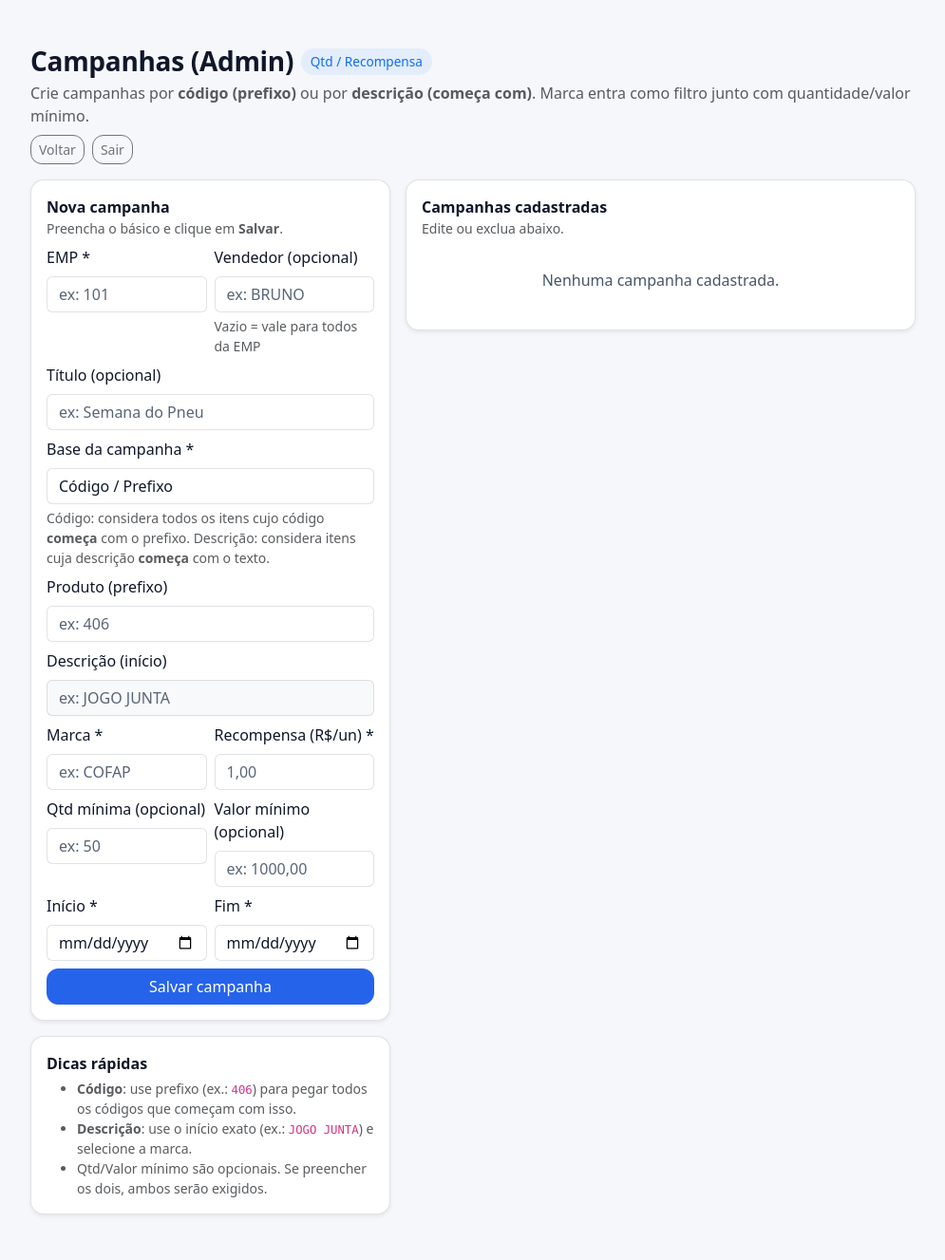
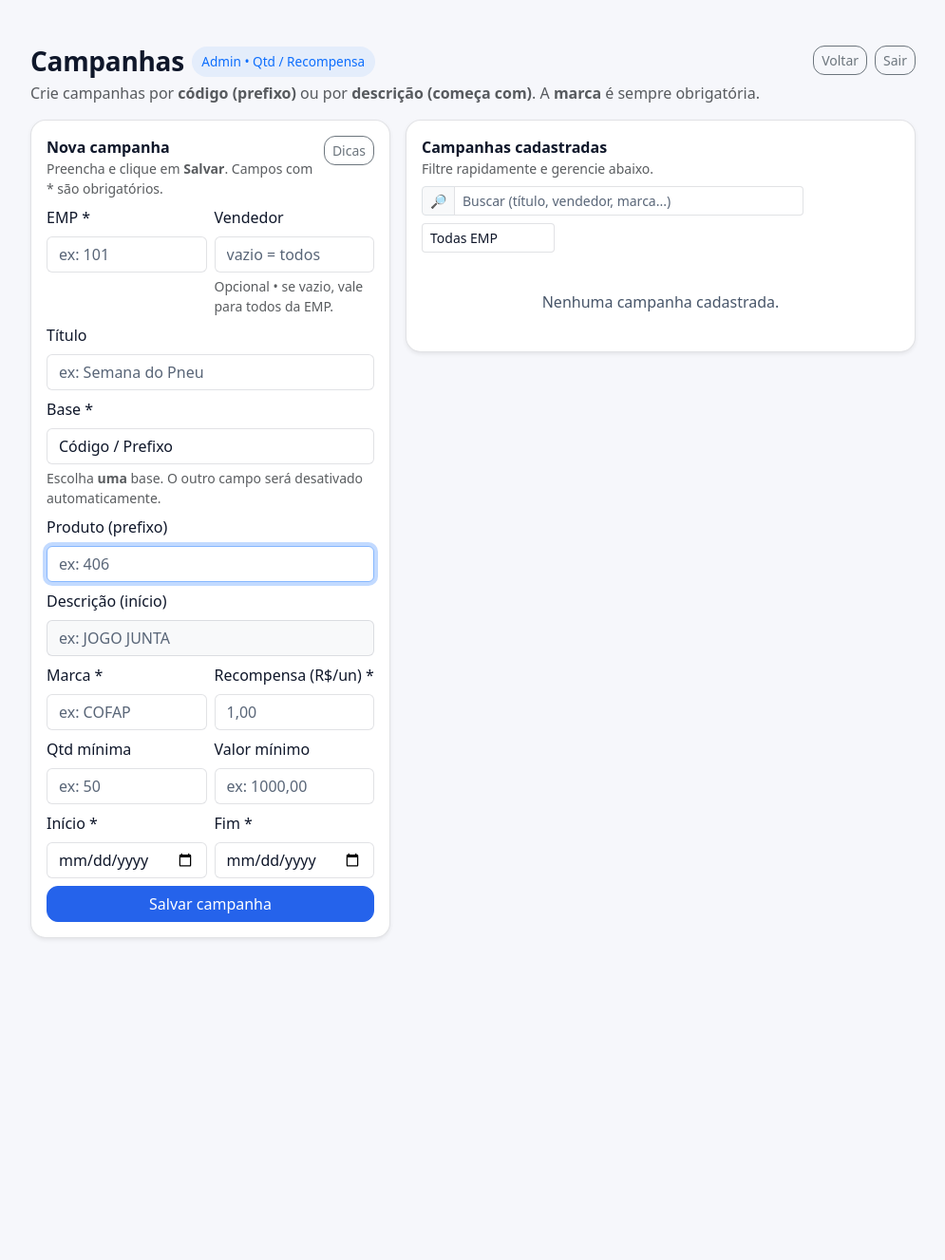
Before and after one commit to BrunoLenon/SistemaVendas, a Flask app: page /admin/campanhas in a window 1280 px wide. Shown: the part 57-1384 px from the top of the page at 95% size, without its empty margins (142-1137 px from the left). After the commit the page ends 1046 px from the top, so only its background shows below. Run offline with Flask 3, Linux system fonts and the light colour scheme; the visitor is signed in with stand-in values (Sample User, id 1); data that the repository does not hold is empty; some libraries are stand-ins or nearby versions.

Commit message:
Update admin_campanhas_qtd.html

```diff
--- a/web/templates/admin_campanhas_qtd.html
+++ b/web/templates/admin_campanhas_qtd.html
@@ -1,24 +1,20 @@
 {% extends "base.html" %}
 
-{% block title %}Admin - Campanhas{% endblock %}
+{% block title %}Admin — Campanhas{% endblock %}
 
 {% block extra_head %}
 <style>
   .page-title{font-weight:700; letter-spacing:-.3px}
   .subtitle{color:var(--bs-secondary-color)}
-  .chip{display:inline-flex; align-items:center; gap:.35rem; padding:.25rem .6rem; border-radius:999px; background:rgba(13,110,253,.08); color:#0d6efd; font-size:.85rem}
+  .mono{font-variant-numeric: tabular-nums;}
+  .kpi{display:inline-flex; align-items:center; gap:.4rem; padding:.35rem .65rem; border-radius:999px; background:rgba(13,110,253,.08); color:#0d6efd; font-size:.85rem}
+  .card-soft{border-radius:1rem}
+  .sticky-col{position:sticky; top:1rem}
   .table thead th{white-space:nowrap}
-  .mono{font-variant-numeric: tabular-nums;}
-  .sticky-actions{position:sticky; top:.75rem}
-  .emp-chipbar{overflow:auto; padding-bottom:.25rem; -webkit-overflow-scrolling:touch}
-  .emp-chipbar .btn{flex:0 0 auto; white-space:nowrap}
-  .emp-chipbar::-webkit-scrollbar{height:6px}
-  .emp-chipbar::-webkit-scrollbar-thumb{background:rgba(0,0,0,.12); border-radius:999px}
-  .accordion-body .table-responsive{max-height:60vh; overflow:auto}
-  .accordion-button{gap:.5rem}
-  @media (max-width: 768px){
-    .sticky-actions{position:static}
-    .table-responsive{border-radius: .75rem}
+  .truncate{max-width:280px; white-space:nowrap; overflow:hidden; text-overflow:ellipsis}
+  @media (max-width: 991px){
+    .sticky-col{position:static}
+    .truncate{max-width:220px}
   }
 </style>
 {% endblock %}
@@ -28,13 +24,15 @@
 
   <div class="d-flex flex-wrap justify-content-between align-items-start gap-2 mb-3">
     <div>
-      <div class="d-flex align-items-center gap-2">
-        <h3 class="m-0 page-title">Campanhas (Admin)</h3>
-        <span class="chip">Qtd / Recompensa</span>
+      <div class="d-flex flex-wrap align-items-center gap-2">
+        <h3 class="m-0 page-title">Campanhas</h3>
+        <span class="kpi">Admin • Qtd / Recompensa</span>
       </div>
-      <div class="subtitle mt-1">Crie campanhas por <b>código (prefixo)</b> ou por <b>descrição (começa com)</b>. Marca entra como filtro junto com quantidade/valor mínimo.</div>
+      <div class="subtitle mt-1">
+        Crie campanhas por <b>código (prefixo)</b> ou por <b>descrição (começa com)</b>. A <b>marca</b> é sempre obrigatória.
       </div>
-    <div class="d-flex gap-2 sticky-actions">
+    </div>
+    <div class="d-flex gap-2">
       <a class="btn btn-outline-secondary btn-sm" href="{{ url_for('dashboard') }}">Voltar</a>
       <a class="btn btn-outline-secondary btn-sm" href="{{ url_for('auth.logout') }}">Sair</a>
     </div>
@@ -48,17 +46,35 @@
   {% endif %}
 
   <div class="row g-3">
+
+    <!-- COLUNA ESQUERDA: CRIAR -->
     <div class="col-lg-5">
-      <div class="card shadow-sm">
+      <div class="sticky-col">
+
+        <div class="card shadow-sm card-soft">
           <div class="card-body">
-          <div class="d-flex justify-content-between align-items-center mb-2">
+            <div class="d-flex justify-content-between align-items-start gap-2 mb-2">
               <div>
                 <div class="fw-semibold">Nova campanha</div>
-              <div class="subtitle small">Preencha o básico e clique em <b>Salvar</b>.</div>
+                <div class="subtitle small">Preencha e clique em <b>Salvar</b>. Campos com * são obrigatórios.</div>
+              </div>
+              <button class="btn btn-sm btn-outline-secondary" type="button" data-bs-toggle="collapse" data-bs-target="#tipsCollapse" aria-expanded="false">
+                Dicas
+              </button>
+            </div>
+
+            <div class="collapse" id="tipsCollapse">
+              <div class="alert alert-light border small mb-3">
+                <div class="fw-semibold mb-1">Boas práticas</div>
+                <ul class="mb-0">
+                  <li><b>Código</b>: use prefixo (ex.: <code>406</code>) para pegar todos os códigos que começam com isso.</li>
+                  <li><b>Descrição</b>: use o início exato (ex.: <code>JOGO JUNTA</code>) e selecione a marca.</li>
+                  <li><b>Qtd/Valor mínimo</b>: opcionais. Se preencher os dois, ambos serão exigidos.</li>
+                </ul>
               </div>
             </div>
 
-          <form method="post" class="row g-2">
+            <form method="post" class="row g-2" id="frmCampanha">
               <input type="hidden" name="acao" value="criar">
 
               <div class="col-6">
@@ -67,33 +83,33 @@
               </div>
 
               <div class="col-6">
-              <label class="form-label">Vendedor (opcional)</label>
-              <input class="form-control" type="text" name="vendedor" placeholder="ex: BRUNO">
-              <div class="form-text">Vazio = vale para todos da EMP</div>
+                <label class="form-label">Vendedor</label>
+                <input class="form-control" type="text" name="vendedor" placeholder="vazio = todos">
+                <div class="form-text">Opcional • se vazio, vale para todos da EMP.</div>
               </div>
 
               <div class="col-12">
-              <label class="form-label">Título (opcional)</label>
+                <label class="form-label">Título</label>
                 <input class="form-control" type="text" name="titulo" placeholder="ex: Semana do Pneu">
               </div>
 
               <div class="col-12">
-              <label class="form-label">Base da campanha *</label>
+                <label class="form-label">Base *</label>
                 <select class="form-select" name="campo_match" id="campo_match">
                   <option value="codigo" selected>Código / Prefixo</option>
                   <option value="descricao">Descrição (começa com...)</option>
                 </select>
-              <div class="form-text">Código: considera todos os itens cujo código <b>começa</b> com o prefixo. Descrição: considera itens cuja descrição <b>começa</b> com o texto.</div>
+                <div class="form-text">Escolha <b>uma</b> base. O outro campo será desativado automaticamente.</div>
               </div>
 
               <div class="col-12">
                 <label class="form-label">Produto (prefixo)</label>
-              <input class="form-control" type="text" name="produto_prefixo" id="produto_prefixo" placeholder="ex: 406" >
+                <input class="form-control" type="text" name="produto_prefixo" id="produto_prefixo" placeholder="ex: 406">
               </div>
 
               <div class="col-12">
                 <label class="form-label">Descrição (início)</label>
-              <input class="form-control" type="text" name="descricao_prefixo" id="descricao_prefixo" placeholder="ex: JOGO JUNTA" >
+                <input class="form-control" type="text" name="descricao_prefixo" id="descricao_prefixo" placeholder="ex: JOGO JUNTA">
               </div>
 
               <div class="col-6">
@@ -107,12 +123,12 @@
               </div>
 
               <div class="col-6">
-              <label class="form-label">Qtd mínima (opcional)</label>
-              <input class="form-control" type="text" name="qtd_minima" placeholder="ex: 50">
+                <label class="form-label">Qtd mínima</label>
+                <input class="form-control" type="text" name="qtd_minima" inputmode="numeric" placeholder="ex: 50">
               </div>
 
               <div class="col-6">
-              <label class="form-label">Valor mínimo (opcional)</label>
+                <label class="form-label">Valor mínimo</label>
                 <input class="form-control" type="text" name="valor_minimo" placeholder="ex: 1000,00">
               </div>
 
@@ -127,140 +143,150 @@
               </div>
 
               <div class="col-12 d-grid mt-2">
-              <button class="btn btn-primary" type="submit">Salvar campanha</button>
+                <button class="btn btn-primary" type="submit" id="btnSalvar">
+                  <span class="spinner-border spinner-border-sm d-none" id="spSalvar" role="status" aria-hidden="true"></span>
+                  <span id="txSalvar">Salvar campanha</span>
+                </button>
               </div>
             </form>
+
           </div>
         </div>
 
-      <div class="card shadow-sm mt-3">
-        <div class="card-body">
-          <div class="fw-semibold mb-1">Dicas rápidas</div>
-          <ul class="mb-0 small subtitle">
-            <li><b>Código</b>: use prefixo (ex.: <code>406</code>) para pegar todos os códigos que começam com isso.</li>
-            <li><b>Descrição</b>: use o início exato (ex.: <code>JOGO JUNTA</code>) e selecione a marca.</li>
-            <li>Qtd/Valor mínimo são opcionais. Se preencher os dois, ambos serão exigidos.</li>
-          </ul>
-        </div>
       </div>
     </div>
 
+    <!-- COLUNA DIREITA: LISTA -->
     <div class="col-lg-7">
-      <div class="card shadow-sm">
+      <div class="card shadow-sm card-soft">
         <div class="card-body">
-          <div class="d-flex flex-wrap justify-content-between align-items-center gap-2 mb-2">
+          <div class="d-flex flex-wrap justify-content-between align-items-end gap-2 mb-3">
             <div>
               <div class="fw-semibold">Campanhas cadastradas</div>
-              <div class="subtitle small">Edite ou exclua abaixo.</div>
+              <div class="subtitle small">Filtre rapidamente e gerencie abaixo.</div>
+            </div>
+
+            <div class="d-flex flex-wrap gap-2">
+              <div class="input-group input-group-sm" style="min-width:240px">
+                <span class="input-group-text">🔎</span>
+                <input type="text" class="form-control" id="qSearch" placeholder="Buscar (título, vendedor, marca...)">
+              </div>
+
+              <select class="form-select form-select-sm" id="empFilter" style="width:auto; min-width:140px">
+                <option value="ALL" selected>Todas EMP</option>
+                {% set grouped_emps = campanhas|groupby('emp') %}
+                {% for g in grouped_emps %}
+                  {% if g.grouper %}
+                    <option value="{{ g.grouper }}">EMP {{ g.grouper }}</option>
+                  {% endif %}
+                {% endfor %}
+              </select>
             </div>
           </div>
 
-          {% set grouped = campanhas|groupby('emp') %}
           {% if campanhas|length == 0 %}
             <div class="text-center text-muted py-4">Nenhuma campanha cadastrada.</div>
           {% else %}
-
-  <div class="d-flex flex-nowrap gap-2 mb-3 emp-chipbar">
-    {% for g in grouped %}
-      {% set empv = g.grouper %}
-      {% set emp_label = empv if empv else 'SEM EMP' %}
-      <button class="btn btn-sm btn-outline-primary rounded-pill"
-              type="button"
-              data-bs-toggle="collapse"
-              data-bs-target="#emp-collapse-{{ loop.index }}"
-              aria-expanded="false"
-              aria-controls="emp-collapse-{{ loop.index }}">
-        EMP {{ emp_label }} <span class="badge text-bg-primary ms-1">{{ g.list|length }}</span>
-      </button>
-    {% endfor %}
-  </div>
-
-  <div class="accordion" id="accEmpCampanhas">
-    {% for g in grouped %}
-      {% set empv = g.grouper %}
-      {% set emp_label = empv if empv else 'SEM EMP' %}
-      <div class="accordion-item">
-        <h2 class="accordion-header" id="emp-heading-{{ loop.index }}">
-          <button class="accordion-button collapsed" type="button"
-                  data-bs-toggle="collapse"
-                  data-bs-target="#emp-collapse-{{ loop.index }}"
-                  aria-expanded="false"
-                  aria-controls="emp-collapse-{{ loop.index }}">
-            <span class="fw-semibold">EMP {{ emp_label }}</span>
-            <span class="ms-2 badge text-bg-secondary">{{ g.list|length }} campanha(s)</span>
-          </button>
-        </h2>
-        <div id="emp-collapse-{{ loop.index }}" class="accordion-collapse collapse"
-             aria-labelledby="emp-heading-{{ loop.index }}" data-bs-parent="#accEmpCampanhas">
-          <div class="accordion-body p-0">
             <div class="table-responsive">
-              <table class="table table-sm align-middle mb-0">
+              <table class="table table-sm align-middle mb-0" id="tblCampanhas">
                 <thead class="table-light">
                   <tr>
                     <th>#</th>
-                    <th>Título</th>
+                    <th>EMP</th>
+                    <th>Título / Base</th>
                     <th>Vendedor</th>
-                    <th>Base</th>
                     <th>Marca</th>
-                    <th class="text-end">Qtd mín</th>
-                    <th class="text-end">Valor mín</th>
+                    <th class="text-end">Mínimos</th>
                     <th class="text-end">R$/un</th>
                     <th>Vigência</th>
                     <th class="text-end">Ações</th>
                   </tr>
                 </thead>
                 <tbody>
-                  {% for c in g.list %}
-                  <tr>
+                  {% for c in campanhas %}
+                    <tr data-emp="{{ c.emp or '' }}" data-search="{{ (c.titulo or '') ~ ' ' ~ (c.vendedor or '') ~ ' ' ~ (c.marca or '') ~ ' ' ~ (c.produto_prefixo or '') ~ ' ' ~ (c.descricao_prefixo or '') }}">
                       <td class="mono">{{ c.id }}</td>
-                    <td class="text-truncate" style="max-width:260px" title="{{ c.titulo or '' }}">{{ c.titulo or '-' }}</td>
+                      <td class="mono">{{ c.emp or '-' }}</td>
+                      <td>
+                        <div class="fw-semibold truncate" title="{{ c.titulo or '' }}">{{ c.titulo or '-' }}</div>
+                        <div class="small text-muted">
+                          {% if c.campo_match == 'codigo' %}
+                            <span class="badge text-bg-light border">Código</span>
+                            <span class="mono">{{ c.produto_prefixo or '-' }}</span>
+                          {% else %}
+                            <span class="badge text-bg-light border">Descrição</span>
+                            <span class="truncate d-inline-block" style="vertical-align:bottom" title="{{ c.descricao_prefixo or '' }}">{{ c.descricao_prefixo or '-' }}</span>
+                          {% endif %}
+                        </div>
+                      </td>
                       <td>{{ c.vendedor or 'TODOS' }}</td>
-                    <td>
-                      {% if c.campo_match == 'codigo' %}
-                        <span class="chip">Código</span>
-                        <div class="small text-muted mono">{{ c.produto_prefixo or '-' }}</div>
-                      {% else %}
-                        <span class="chip">Descrição</span>
-                        <div class="small text-muted text-truncate" style="max-width:220px" title="{{ c.descricao_prefixo or '' }}">{{ c.descricao_prefixo or '-' }}</div>
-                      {% endif %}
+                      <td class="mono">{{ c.marca or '-' }}</td>
+                      <td class="text-end mono">
+                        {% if c.qtd_minima %}{{ c.qtd_minima }}{% else %}-{% endif %}
+                        <span class="text-muted">/</span>
+                        {% if c.valor_minimo %}R$ {{ '%.2f'|format(c.valor_minimo) }}{% else %}-{% endif %}
                       </td>
-                    <td class="mono">{{ c.marca or '-' }}</td>
-                    <td class="text-end mono">{{ (c.qtd_minima or 0) }}</td>
-                    <td class="text-end mono">{{ 'R$ ' ~ '%.2f'|format(c.valor_minimo or 0) }}</td>
-                    <td class="text-end mono">{{ 'R$ ' ~ '%.2f'|format(c.recompensa_unit or 0) }}</td>
+                      <td class="text-end mono">R$ {{ '%.2f'|format(c.recompensa_unit or 0) }}</td>
                       <td class="small">
                         {{ c.data_inicio.strftime('%d/%m/%Y') if c.data_inicio else '-' }}<br>
                         {{ c.data_fim.strftime('%d/%m/%Y') if c.data_fim else '-' }}
                       </td>
                       <td class="text-end">
-                      <form method="post" class="d-inline">
-                        <input type="hidden" name="acao" value="excluir">
-                        <input type="hidden" name="id" value="{{ c.id }}">
-                        <button class="btn btn-sm btn-outline-danger">Excluir</button>
-                      </form>
+                        <button class="btn btn-sm btn-outline-danger" type="button"
+                                data-bs-toggle="modal" data-bs-target="#delModal"
+                                data-id="{{ c.id }}" data-title="{{ c.titulo or ('Campanha #' ~ c.id) }}">
+                          Excluir
+                        </button>
                       </td>
                     </tr>
                   {% endfor %}
                 </tbody>
               </table>
             </div>
+
+            <div class="subtitle small mt-2">
+              Mostrando <span class="mono" id="rowCount">{{ campanhas|length }}</span> campanha(s).
             </div>
-        </div>
-      </div>
-    {% endfor %}
-  </div>
-
           {% endif %}
 
         </div>
       </div>
     </div>
+
+  </div>
 </div>
 
+<!-- Modal excluir -->
+<div class="modal fade" id="delModal" tabindex="-1" aria-hidden="true">
+  <div class="modal-dialog">
+    <div class="modal-content" style="border-radius:1rem">
+      <div class="modal-header">
+        <div>
+          <div class="fw-semibold">Confirmar exclusão</div>
+          <div class="subtitle small" id="delTitle">Campanha</div>
+        </div>
+        <button type="button" class="btn btn-outline-secondary btn-sm" data-bs-dismiss="modal">Fechar</button>
+      </div>
+      <div class="modal-body">
+        <div class="alert alert-warning mb-0">
+          Essa ação não pode ser desfeita.
+        </div>
+      </div>
+      <div class="modal-footer">
+        <form method="post" id="delForm" class="m-0">
+          <input type="hidden" name="acao" value="excluir">
+          <input type="hidden" name="id" id="delId" value="">
+          <button class="btn btn-outline-secondary" type="button" data-bs-dismiss="modal">Cancelar</button>
+          <button class="btn btn-danger" type="submit">Excluir</button>
+        </form>
+      </div>
+    </div>
+  </div>
 </div>
 
 <script>
 (function(){
+  // Toggle campos por base
   function toggleMatchFields() {
     var sel = document.getElementById('campo_match');
     var tipo = (sel && sel.value) ? sel.value : 'codigo';
@@ -276,6 +302,7 @@
       cod.classList.add('bg-light');
       desc.disabled = false;
       desc.classList.remove('bg-light');
+      desc.focus();
     } else {
       cod.required = true;
       desc.required = false;
@@ -284,12 +311,64 @@
       desc.classList.add('bg-light');
       cod.disabled = false;
       cod.classList.remove('bg-light');
+      cod.focus();
     }
   }
   document.addEventListener('change', function(e){
     if(e && e.target && e.target.id === 'campo_match') toggleMatchFields();
   });
   toggleMatchFields();
+
+  // UX: botão salvar loading
+  var frm = document.getElementById('frmCampanha');
+  if(frm){
+    frm.addEventListener('submit', function(){
+      var b = document.getElementById('btnSalvar');
+      var sp = document.getElementById('spSalvar');
+      var tx = document.getElementById('txSalvar');
+      if(b){ b.disabled = true; }
+      if(sp){ sp.classList.remove('d-none'); }
+      if(tx){ tx.textContent = 'Salvando...'; }
+    });
+  }
+
+  // Modal excluir
+  var delModal = document.getElementById('delModal');
+  if(delModal){
+    delModal.addEventListener('show.bs.modal', function(event){
+      var btn = event.relatedTarget;
+      var id = btn.getAttribute('data-id');
+      var title = btn.getAttribute('data-title');
+      document.getElementById('delId').value = id;
+      document.getElementById('delTitle').textContent = title;
+    });
+  }
+
+  // Filtro client-side
+  function applyFilters(){
+    var q = (document.getElementById('qSearch')?.value || '').toLowerCase().trim();
+    var emp = document.getElementById('empFilter')?.value || 'ALL';
+    var rows = document.querySelectorAll('#tblCampanhas tbody tr');
+    var shown = 0;
+
+    rows.forEach(function(r){
+      var okEmp = (emp === 'ALL') || (String(r.getAttribute('data-emp')||'') === String(emp));
+      var hay = String(r.getAttribute('data-search')||'').toLowerCase();
+      var okQ = (!q) || (hay.indexOf(q) >= 0);
+      var show = okEmp && okQ;
+      r.style.display = show ? '' : 'none';
+      if(show) shown++;
+    });
+
+    var rc = document.getElementById('rowCount');
+    if(rc) rc.textContent = shown;
+  }
+
+  var qs = document.getElementById('qSearch');
+  var ef = document.getElementById('empFilter');
+  if(qs){ qs.addEventListener('input', applyFilters); }
+  if(ef){ ef.addEventListener('change', applyFilters); }
+  applyFilters();
 })();
 </script>
 {% endblock %}
```
Lines whose indentation alone changed are shown as unchanged.
